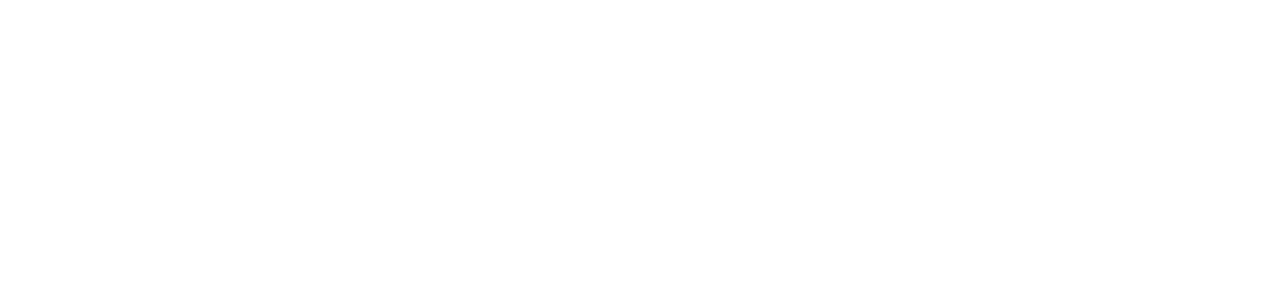
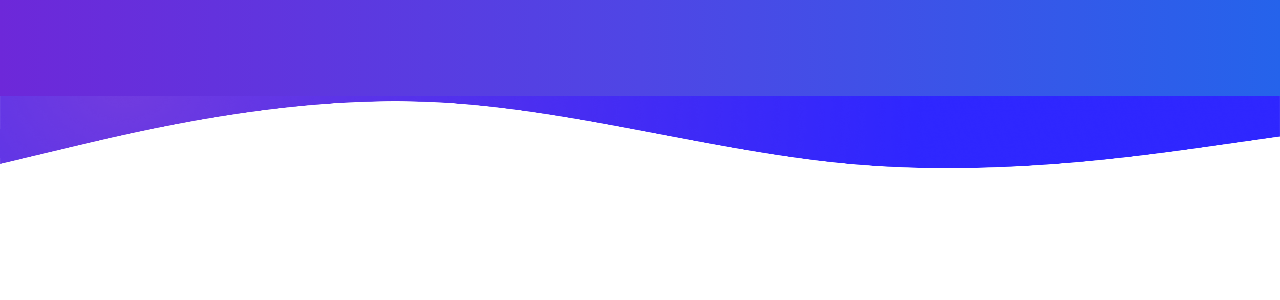
Before and after one commit to sachindsilva16/Voice-Bot-Front-End, a React (Create React App) app: page / in a window 1280 px wide. Shown: the top 300 px of the page. Built offline with nearby package versions, Linux system fonts and the light colour scheme.

Commit message:
Added Wave-vector

```diff
--- a/public/index.html
+++ b/public/index.html
@@ -4,7 +4,9 @@
     <meta charset="UTF-8">
     <meta http-equiv="X-UA-Compatible" content="IE=edge">
     <meta name="viewport" content="width=device-width, initial-scale=1.0">
+    <link rel="stylesheet" href="./styles.css">
     <script src="https://cdn.tailwindcss.com"></script>
+
     <title>Voice Bot-Front End</title>
 </head>
 <body>
--- a/public/styles.css
+++ b/public/styles.css
@@ -0,0 +1,23 @@
+.vector-image{
+    position: absolute;
+    top:56px ;
+    z-index: -1;
+    height: 100px;
+    width: 100%;
+}
+
+/* @media(max-width:976px){
+    .vector-image{
+        position:absolute;
+        top:-200px;
+    }
+} */
+
+@media(min-width:576px){
+    .vector-image{
+        position: absolute;
+        top: 39px;
+        height: 129px;
+
+    }
+}
--- a/src/Components/App.jsx
+++ b/src/Components/App.jsx
@@ -1,11 +1,15 @@
 import React from "react";
+import waveImage from "../image";
+// import wave from "../../public/bg-wave-vector.png"
 
 function App(){
     return (
+        <div>
 
-        // ----- Main Container -----
 
-        <div className="container max-w-6xl mx-auto px-6 py-8">
+        {/* ----- Main Container ----- */}
+
+        <div className="relative max-w-6xl md:max-w-full px-6 py-12 bg-gradient-to-r from-violet-700 via-indigo-600 to-blue-600">
 
 
             {/* Menu / Logo Container  */}
@@ -23,11 +27,16 @@
 
             {/* Drop-Down Arrow Container  */}
 
+
+            {/* Wave Vector Background Image  */}
+
         </div>
+
+            <img src={waveImage} alt="" className="vector-image"/>
 
 
 
-
+        </div>
 
         // <div className="flex flex-row justify-between items-center md:space-x-10 px-6 py-8">
 
--- /dev/null
+++ b/src/image.js
@@ -0,0 +1,5 @@
+const waveImage=require('./Components/bg-wave-vector.png');
+
+
+
+export default waveImage;
```
Also changed, not shown: src/Components/bg-wave-vector.png (added).
